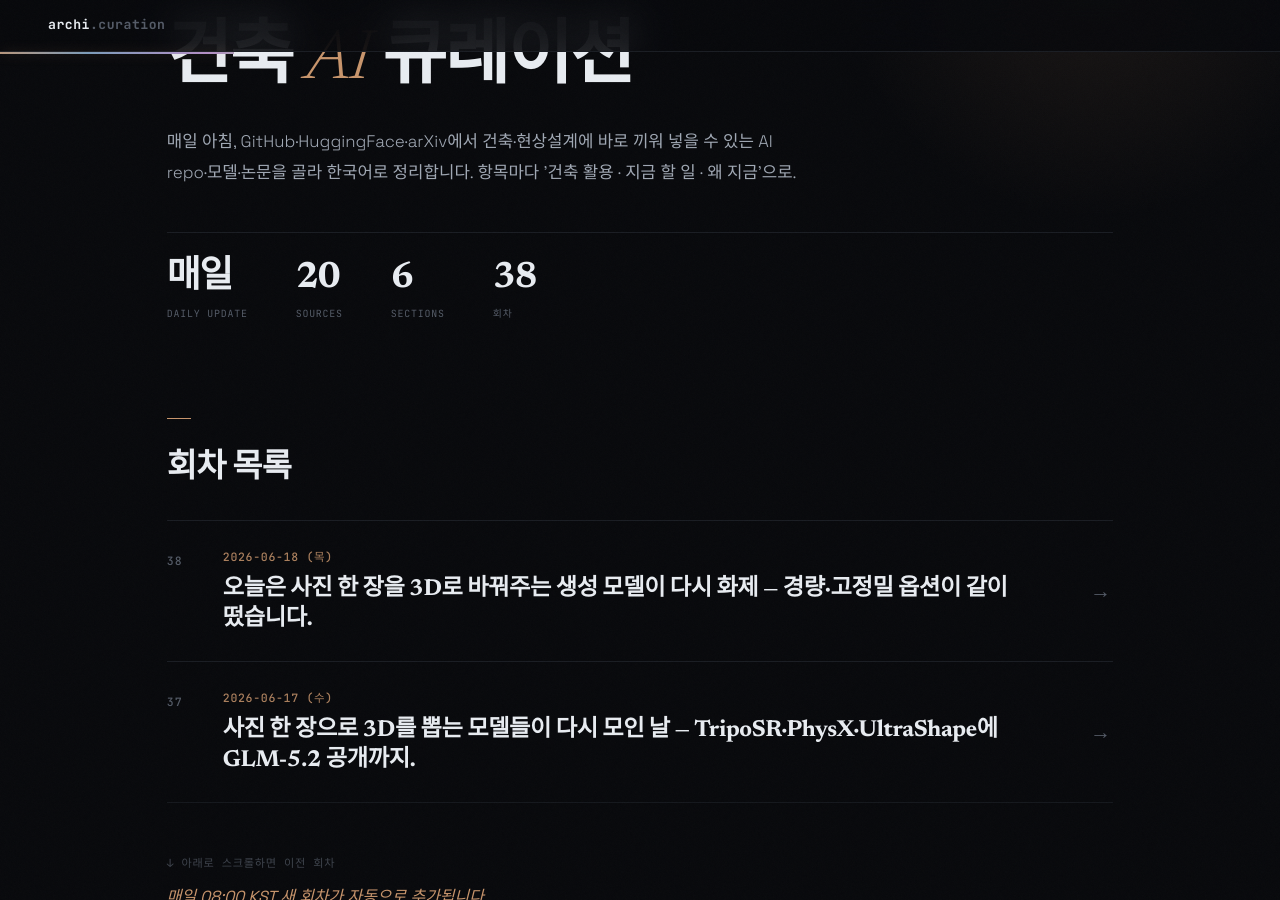
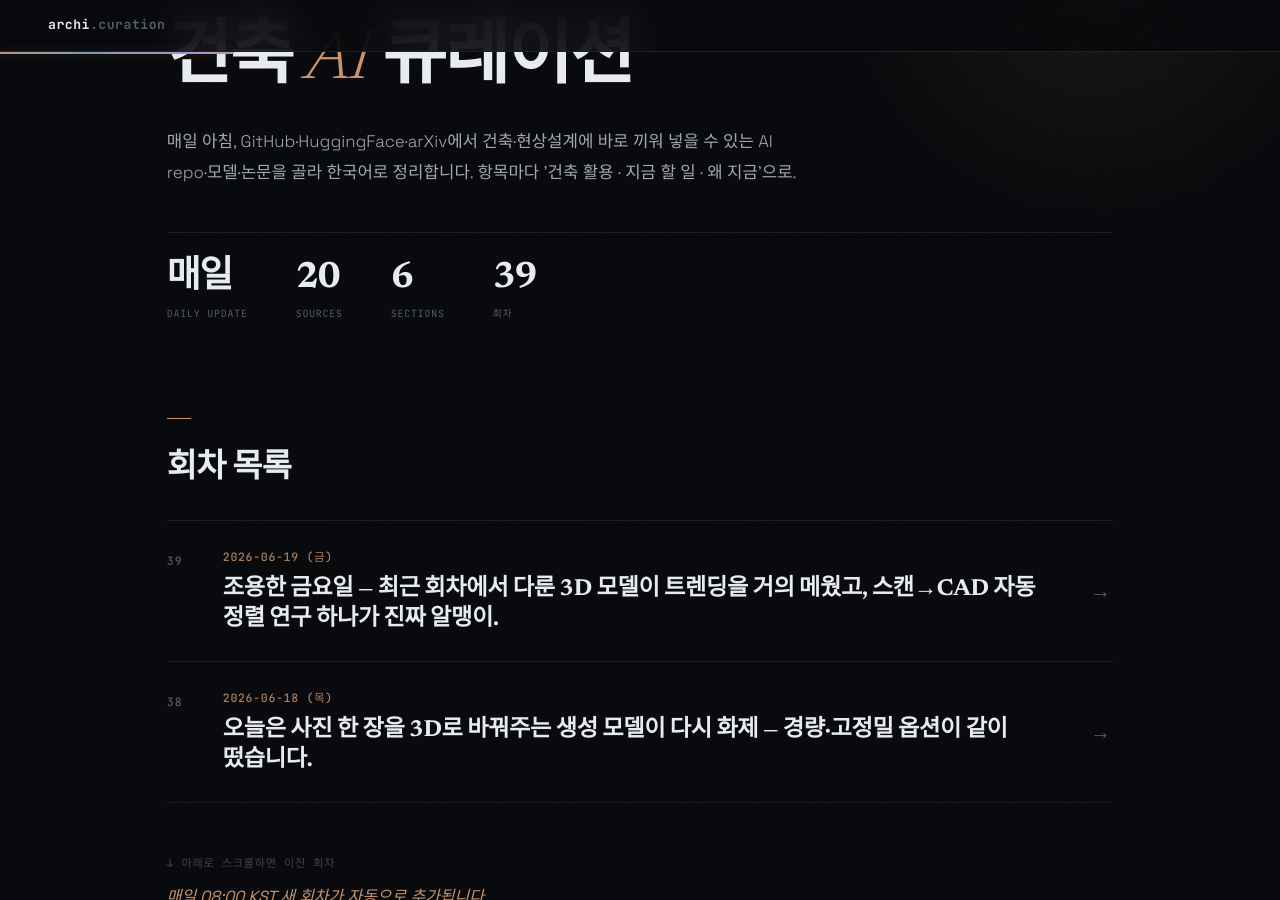
Before and after one commit to ghkch5gh-jpg/ainews-curation, a Jekyll site: the page built from index.md, in a window 1280 px wide and 900 px high, scrolled down 190 px. Built offline with Jekyll 4.4.1, drawn with Linux system fonts in a browser that asks for light colours; some web fonts are replaced.

Commit message:
daily: 2026-06-19

```diff
--- /dev/null
+++ b/2026-06-19_금.md
@@ -0,0 +1,111 @@
+---
+title: 2026-06-19 (금)
+eyebrow: ARCH · AI CURATION
+hero_title: "2026 · 06 · 19 <em>(금)</em>"
+description: "조용한 금요일 — 최근 회차에서 다룬 3D 모델이 트렌딩을 거의 메웠고, 스캔→CAD 자동 정렬 연구 하나가 진짜 알맹이."
+summary: 조용한 금요일 — 최근 회차에서 다룬 3D 모델이 트렌딩을 거의 메웠고, 스캔→CAD 자동 정렬 연구 하나가 진짜 알맹이.
+---
+
+<div class="news">
+<section class="news-flow-sec reveal"><h2 class="news-flow__t">이번 회차 흐름</h2><div class="news-flow"><p>안녕하세요! 오늘은 새 얼굴이 드문, 좀 조용한 날입니다. GitHub 인기 목록과 Hugging Face 3D 모델 칸은 지난 며칠 소개해 드린 것들(Hunyuan3D, TRELLIS, Apple Sharp 등)이 대부분 다시 올라와 있어요. 그래서 오늘은 억지로 개수를 채우지 않고, 진짜 새로 나온 것 몇 개만 골랐습니다. 핵심은 현장을 3D로 찍은 데이터에 딱 맞는 CAD 모델을 자동으로 끼워 맞추는 연구 한 편이에요. 나머지는 사진 한 장으로 3D를 만드는 모델들과, 큰 범용 AI 새 버전 정도입니다.</p></div></section>
+<section class="news-sec">
+<h2 class="news-sec__t">오늘의 헤드라인</h2>
+<article class="ni reveal">
+  <header class="ni__h">
+    <span class="ni__n">01</span>
+    <a class="ni__t" href="https://github.com/MinhasKamal/CAOA" target="_blank" rel="noopener">CAOA — 현장 스캔에 CAD 모델을 자동으로 끼워 맞추기 <span class="ni__arrow">↗</span></a>
+    <span class="ni__tr"><span class="ni__src">GitHub</span><span class="ni__score">8/10</span></span>
+  </header>
+  <p class="ni__body">공간을 3D 스캐너로 찍으면 '점 구름'(공간을 점 수백만 개로 찍어 놓은 데이터)이 나오는데, 거기에 딱 맞는 CAD 부재·가구 모델을 자동으로 올려주는 연구입니다. 위치·회전·크기(가로세로높이 각각)까지 9개 값을 알아서 맞춰서, 사람이 일일이 모델을 끌어다 회전시키지 않아도 돼요. 스캔이 지저분하거나 일부가 비어 있어도 빠진 부분을 메워주는 보정 기능이 들어 있고, 대칭인 물체에서 방향이 헷갈리는 문제도 줄였습니다. 실내 스캔→CAD 정렬 표준 시험(Scan2CAD)에서 기존 최고 기록보다 정확도 17%를 끌어올렸어요.</p>
+  <ul class="ni__pts"><li>지저분한 실측 스캔에서도 CAD 모델을 자동 배치 (위치·회전·크기 한 번에)</li><li>빠진 부분을 메우는 보정 모듈 + 대칭 물체 방향 보정 내장</li><li>실측-CAD 짝 8,500개짜리 새 데이터셋(S2C-Completion)도 함께 공개</li></ul>
+  <div class="ni__meta">
+    <div class="ni__row"><dt>얻는 것</dt><dd>실측 스캔을 BIM 부재로 옮기는 'as-built(현황) 모델링'을 자동화해볼 수 있습니다. 리모델링 현장을 찍어서 기존 가구·설비 배치를 모델로 빠르게 복원하는 작업에 바로 실험해볼 만해요.</dd></div>
+    <div class="ni__row ni__row--do"><dt>지금 할 일</dt><dd><p class="ni__do-text"><code class="ni__code">git clone https://github.com/MinhasKamal/CAOA → &quot;</code>내 실내 스캔(RGB-D)에 가구 CAD 모델을 자동 정렬하는 예제를 그대로 돌려보고, 단계별로 설명해줘&quot;</p></dd></div>
+    <div class="ni__row ni__row--why"><dt>왜 지금</dt><dd>3D 비전 학회(3DV) 2026 발표 논문이고, 코드와 새 데이터셋이 같이 풀려서 바로 따라 해볼 수 있습니다.</dd></div>
+  </div>
+  <footer class="ni__f"><span class="ni__verified"></span><a class="ni__story" href="https://github.com/MinhasKamal/CAOA" target="_blank" rel="noopener">스토리 →</a></footer>
+</article>
+<article class="ni reveal">
+  <header class="ni__h">
+    <span class="ni__n">02</span>
+    <a class="ni__t" href="https://huggingface.co/deepseek-ai/DeepSeek-V4-Pro" target="_blank" rel="noopener">DeepSeek-V4-Pro — 새로 올라온 대형 범용 AI <span class="ni__arrow">↗</span></a>
+    <span class="ni__tr"><span class="ni__src">HuggingFace</span><span class="ni__score">5/10</span></span>
+  </header>
+  <p class="ni__body">DeepSeek가 내놓은 대형 범용 AI(ChatGPT 같은 대화·코딩용 모델)로, Hugging Face에서 다운로드가 매우 많은 인기 모델입니다(누적 수백만 회). 건축 전용은 전혀 아니지만, 코드를 짜고 긴 문서를 읽고 정리하는 데 두루 쓰는 '만능 일꾼' 성격이에요. 모델 파일이 64개로 쪼개질 만큼 큰 모델이라, 보통은 개인 PC가 아니라 클라우드나 외부 호출 통로(API — 외부 AI를 불러 쓰는 연결구)로 씁니다.</p>
+  <ul class="ni__pts"><li>이번 주 Hugging Face 최상위권 범용 AI 신버전</li><li>코딩·문서 정리에 강한 만능형 — 건축 특화는 아님</li><li>용량이 커서 개인 PC 단독 구동보다 클라우드/API 위주</li></ul>
+  <div class="ni__meta">
+    <div class="ni__row"><dt>얻는 것</dt><dd>직접적인 건축 기능은 없지만, Grasshopper용 파이썬 스크립트 짜기, 법규 문서 요약, 견적표 정리 같은 '곁다리 잡일'을 맡길 도구 후보입니다. 코딩 보조 AI를 비교해볼 때 선택지로 알아두면 됩니다.</dd></div>
+    <div class="ni__row ni__row--do"><dt>지금 할 일</dt><dd><p class="ni__do-text">huggingface.co/deepseek-ai/DeepSeek-V4-Pro 모델 카드에서 라이선스·구동 사양을 먼저 확인 → 가벼운 양자화(용량 줄인) 버전이 나오는지 지켜보기</p></dd></div>
+    <div class="ni__row ni__row--why"><dt>왜 지금</dt><dd>주요 범용 AI 새 버전은 코딩 보조 도구의 성능 기준을 바꾸기 때문에, 어떤 보조 AI를 쓸지 정할 때 참고가 됩니다.</dd></div>
+  </div>
+  <footer class="ni__f"><span class="ni__verified">✓ 원문 대조</span><a class="ni__story" href="https://huggingface.co/deepseek-ai/DeepSeek-V4-Pro" target="_blank" rel="noopener">스토리 →</a></footer>
+</article>
+<article class="ni reveal">
+  <header class="ni__h">
+    <span class="ni__n">03</span>
+    <a class="ni__t" href="https://arxiv.org/abs/2606.19169" target="_blank" rel="noopener">RespGeomLib — 설정값 몇 줄로 매끄러운 3D 형상을 찍어내는 엔진 <span class="ni__arrow">↗</span></a>
+    <span class="ni__tr"><span class="ni__src">arXiv</span><span class="ni__score">4/10</span></span>
+  </header>
+  <p class="ni__body">짧은 설정 파일(YAML — 사람이 읽기 쉬운 설정 메모 형식) 몇 줄만 적으면, 갈라지는 관(管) 구조를 이음새 없이 매끄럽게 자동 생성해주는 파라메트릭(설정값을 바꾸면 형상이 따라 바뀌는 방식) 엔진입니다. 원래 용도는 의료(사람 기도 모양 만들기)지만, 여러 부재를 연결할 때 접합부가 울퉁불퉁해지지 않게 부드럽게 섞어주는 방식이 눈여겨볼 만해요. Grasshopper에서 파이프를 이어 붙일 때 생기는 거친 이음매 문제를 깔끔하게 푼 사례라고 보면 됩니다. 코드는 공개돼 있습니다.</p>
+  <ul class="ni__pts"><li>설정값만 바꾸면 형상이 따라 변하는 파라메트릭 생성 엔진</li><li>여러 부재 접합부를 이음새 없이 매끄럽게 섞는 기법이 핵심</li><li>의료용이지만 접합 처리 아이디어는 건축 형상에도 응용 가능</li></ul>
+  <div class="ni__meta">
+    <div class="ni__row"><dt>얻는 것</dt><dd>기둥-보, 가지치는 구조물, 셸(껍질) 지붕처럼 부재가 갈라지고 만나는 부위를 매끈하게 모델링하는 데 참고할 기법입니다. 직접 갖다 쓰긴 가공이 필요하지만, 접합부 처리 발상을 빌려올 수 있어요.</dd></div>
+    <div class="ni__row ni__row--do"><dt>지금 할 일</dt><dd><p class="ni__do-text">논문 프로젝트 페이지(nichula01.github.io/Respgeomlib)에서 코드를 받아 → &quot;설정값을 바꿔가며 갈라지는 형상이 어떻게 매끄럽게 이어지는지 예제로 보여줘&quot;</p></dd></div>
+    <div class="ni__row ni__row--why"><dt>왜 지금</dt><dd>IEEE 학회(Mercon 2026) 채택 논문으로 코드가 함께 공개돼, 접합부 처리 기법을 바로 뜯어볼 수 있습니다.</dd></div>
+  </div>
+  <footer class="ni__f"><span class="ni__verified">✓ 원문 대조</span><a class="ni__story" href="https://arxiv.org/abs/2606.19169" target="_blank" rel="noopener">스토리 →</a></footer>
+</article>
+</section>
+<section class="news-sec">
+<h2 class="news-sec__t">모델 · 데이터셋</h2>
+<article class="ni reveal">
+  <header class="ni__h">
+    <span class="ni__n">04</span>
+    <a class="ni__t" href="https://huggingface.co/tencent/Hunyuan3D-1" target="_blank" rel="noopener">Hunyuan3D-1 — 사진 한 장 → 3D, 가벼운 1세대 버전 <span class="ni__arrow">↗</span></a>
+    <span class="ni__tr"><span class="ni__src">HuggingFace</span><span class="ni__score">6/10</span></span>
+  </header>
+  <p class="ni__body">텐센트의 '사진 → 3D 입체 만들기' 모델 중 가장 초기인 1세대 버전입니다. 요즘 화제인 2.x 버전보다 품질은 낮지만, 가구·소품 사진 한 장을 넣으면 대략적인 3D 덩어리를 뽑아줍니다.</p>
+  <ul class="ni__pts"><li>이미지 한 장으로 3D 형상 생성 (image-to-3d)</li><li>최신 버전보다 가볍고 요구 사양이 낮음</li><li>정밀 모델링보다 '빠른 시안용' 성격</li></ul>
+  <div class="ni__meta">
+    <div class="ni__row"><dt>얻는 것</dt><dd>투시도 속 가구·조경 소품을 가볍게 3D 더미로 만들어 배치 검토에 쓰는 정도로 시도해볼 수 있습니다. 정밀 부재 모델링용은 아니고, 컨셉 단계 빠른 채움용입니다.</dd></div>
+    <div class="ni__row ni__row--do"><dt>지금 할 일</dt><dd><p class="ni__do-text">huggingface.co/tencent/Hunyuan3D-1 모델 카드에서 사양 확인 → &quot;가구 사진 한 장 넣어서 3D 메쉬 뽑는 예제 돌려줘&quot;</p></dd></div>
+    <div class="ni__row ni__row--why"><dt>왜 지금</dt><dd>최신 버전이 무거워 못 돌린다면, 같은 계열의 가벼운 버전으로 먼저 워밍업해볼 선택지입니다.</dd></div>
+  </div>
+  <footer class="ni__f"><span class="ni__verified">✓ 원문 대조</span><a class="ni__story" href="https://huggingface.co/tencent/Hunyuan3D-1" target="_blank" rel="noopener">스토리 →</a></footer>
+</article>
+<article class="ni reveal">
+  <header class="ni__h">
+    <span class="ni__n">05</span>
+    <a class="ni__t" href="https://huggingface.co/HorizonRobotics/3D-Fixer" target="_blank" rel="noopener">3D-Fixer — 만들어진 3D 결과를 다듬는 보정 모델 <span class="ni__arrow">↗</span></a>
+    <span class="ni__tr"><span class="ni__src">HuggingFace</span><span class="ni__score">5/10</span></span>
+  </header>
+  <p class="ni__body">이름은 '고치는 도구' 같지만, 실제로는 사진 한 장에서 3D 장면을 거친 단계에서 세밀한 단계로(coarse-to-fine) 채워 완성하는 모델입니다. 가려지거나 빠진 부분을 제자리에서(in-place) 메워, 한 장의 이미지로부터 3D 장면을 복원하는 데 초점이 있어요. 라이선스는 Apache-2.0으로 공개돼 있지만 아직 관심(좋아요 2)·사용 예제가 적어, 검증 전 '실험용'으로만 봐야 합니다.</p>
+  <ul class="ni__pts"><li>사진→3D 결과물의 표면·형상 깨짐을 다듬는 후처리 모델</li><li>단독 생성이 아니라 다른 3D 모델 뒤에 붙이는 '마무리' 역할</li><li>공개 직후라 자료가 적음 — 검증 필요</li></ul>
+  <div class="ni__meta">
+    <div class="ni__row"><dt>얻는 것</dt><dd>사진 한 장으로 공간(장면)을 통째로 3D로 복원해보는 실험에 시도해볼 만합니다. 다만 AI가 뽑은 메쉬를 사후에 다듬는 '보정 후처리' 도구는 아니며, 자료가 적으니 결과를 직접 눈으로 검증하면서 써야 해요.</dd></div>
+    <div class="ni__row ni__row--do"><dt>지금 할 일</dt><dd><p class="ni__do-text">huggingface.co/HorizonRobotics/3D-Fixer 모델 카드의 Sample Usage에서 입력 형식·예제를 먼저 확인하고 작은 이미지로 테스트</p></dd></div>
+    <div class="ni__row ni__row--why"><dt>왜 지금</dt><dd>사진→3D 모델이 쏟아지는 흐름에서 '결과 뒷정리' 도구 수요가 커지는데, 그 빈칸을 노린 새 모델이라 흐름상 알아둘 가치가 있습니다.</dd></div>
+  </div>
+  <footer class="ni__f"><span class="ni__verified">✓ 원문 대조</span><a class="ni__story" href="https://huggingface.co/HorizonRobotics/3D-Fixer" target="_blank" rel="noopener">스토리 →</a></footer>
+</article>
+</section>
+<section class="news-sec">
+<h2 class="news-sec__t">주목할 논문</h2>
+<article class="ni reveal">
+  <header class="ni__h">
+    <span class="ni__n">06</span>
+    <a class="ni__t" href="https://arxiv.org/abs/2606.18486" target="_blank" rel="noopener">장면의 '관계'를 살려 그리는 렌더링 연구 (코드 공개) <span class="ni__arrow">↗</span></a>
+    <span class="ni__tr"><span class="ni__src">arXiv</span><span class="ni__score">3/10</span></span>
+  </header>
+  <p class="ni__body">여러 덩어리가 서로 '떨어져 있는지 / 겹치는지' 같은 배치 관계 자체를 정보로 보고, 그 관계가 그림에서 되살아나도록 장면을 그리는 방법을 다룬 이론 연구입니다. 픽셀을 똑같이 베끼는 데 집중하는 일반 렌더링과 달리, '무엇이 무엇과 어떻게 놓였나'를 잃지 않게 그리는 게 목표예요. 건축에 바로 쓰긴 멀지만, 배치도·다이어그램에서 '관계 전달'을 어떻게 정량화할지에 대한 발상이 흥미롭습니다.</p>
+  <ul class="ni__pts"><li>픽셀 충실도보다 '배치 관계 전달'을 목표로 한 렌더링 이론</li><li>어떤 시점에서 봐야 관계가 잘 드러나는지도 함께 분석</li><li>코드·실험 자료 공개 (이론 위주, 실무 적용은 먼다)</li></ul>
+  <div class="ni__meta">
+    <div class="ni__row"><dt>얻는 것</dt><dd>직접적인 실무 도구는 아니지만, 다이어그램이나 배치도에서 '공간 관계를 한눈에 보이게 하는 시점·표현'을 고민할 때 이론적 참고가 됩니다.</dd></div>
+    <div class="ni__row ni__row--do"><dt>지금 할 일</dt><dd><p class="ni__do-text">관심 있으면 arxiv.org/abs/2606.18486 논문(PDF)을 훑어, '볼록 물체들의 떨어짐/겹침 관계를 보존하는 렌더링'이라는 발상만 참고하기</p></dd></div>
+    <div class="ni__row ni__row--why"><dt>왜 지금</dt><dd>건축 직격은 아니지만 '도면이 전달하려는 관계를 어떻게 측정하나'라는 질문을 던지는 흐름성 논문이라 메모해 둘 만합니다.</dd></div>
+  </div>
+  <footer class="ni__f"><span class="ni__verified">✓ 원문 대조</span><a class="ni__story" href="https://arxiv.org/abs/2606.18486" target="_blank" rel="noopener">스토리 →</a></footer>
+</article>
+</section>
+<div class="news-outro"><span class="news-outro__t">맺음말</span><p>양보다 정직함을 택한 날입니다. 똑같은 모델을 새것처럼 또 소개하는 건 시간 낭비니까요. 그래도 '스캔 → CAD 자동 정렬'은 실측 도면화·리모델링 현황 파악에 두고두고 쓸모가 큰 방향이라, 한 편이라도 제대로 볼 가치가 있습니다. 다음 주엔 새 repo가 더 쌓이길 기대하며, 좋은 주말 보내세요.</p></div>
+</div>
--- a/index.md
+++ b/index.md
@@ -10,12 +10,13 @@ stats:
     lbl: "Sources"
   - num: "6"
     lbl: "Sections"
-  - num: "38"
+  - num: "39"
     lbl: "회차"
 ---
 
 ## 회차 목록
 
+- [2026-06-19 (금) — 조용한 금요일 — 최근 회차에서 다룬 3D 모델이 트렌딩을 거의 메웠고, 스캔→CAD 자동 정렬 연구 하나가 진짜 알맹이.](2026-06-19_금.html)
 - [2026-06-18 (목) — 오늘은 사진 한 장을 3D로 바꿔주는 생성 모델이 다시 화제 — 경량·고정밀 옵션이 같이 떴습니다.](2026-06-18_목.html)
 - [2026-06-17 (수) — 사진 한 장으로 3D를 뽑는 모델들이 다시 모인 날 — TripoSR·PhysX·UltraShape에 GLM-5.2 공개까지.](2026-06-17_수.html)
 - [2026-06-16 (화) — 조용한 하루 — 이미지→3D·장면 재구성 모델이 대부분 재등장. 새 얼굴은 긴 문서 통째로 읽는 FastContext와 맥에서 도는 Sharp 변환본 정도.](2026-06-16_화.html)
```
